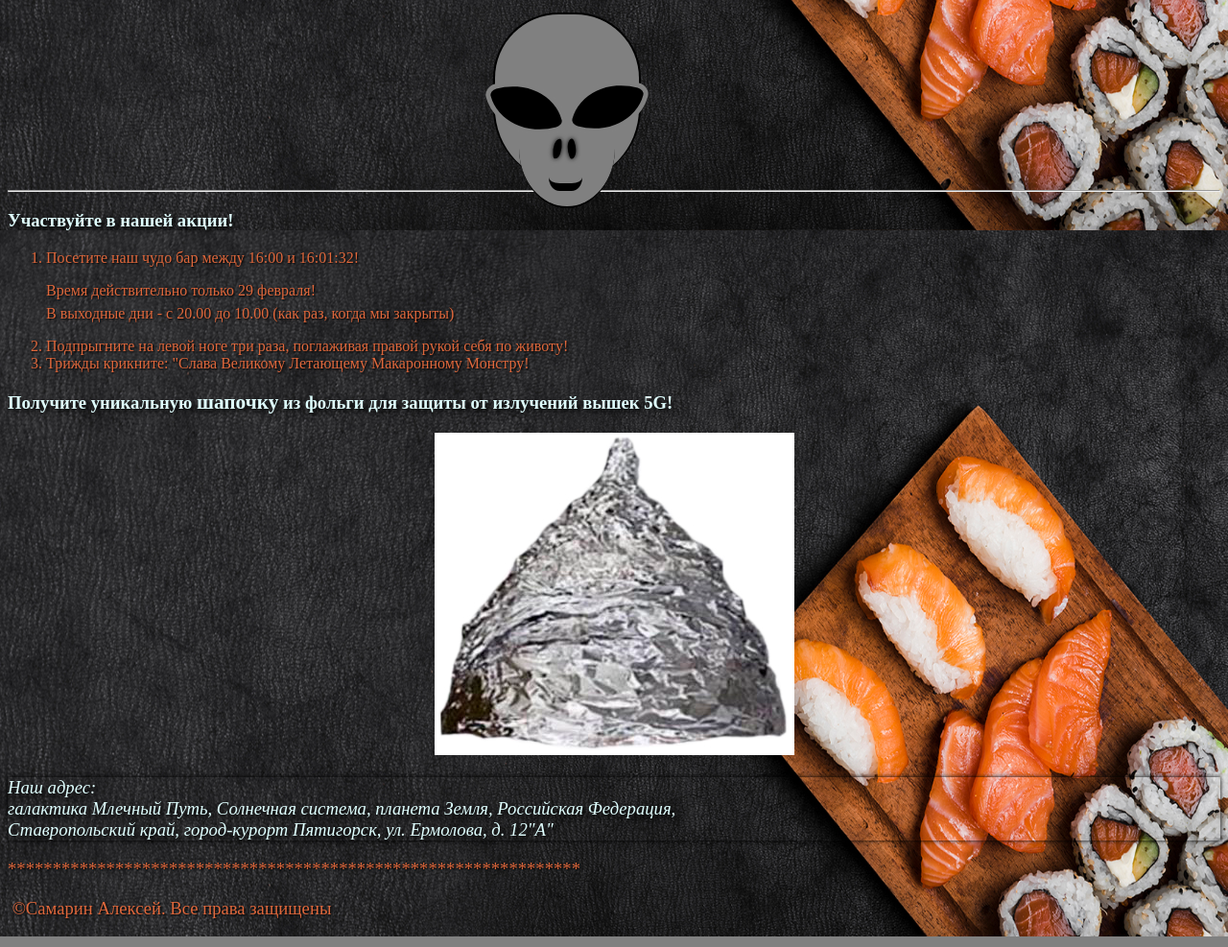
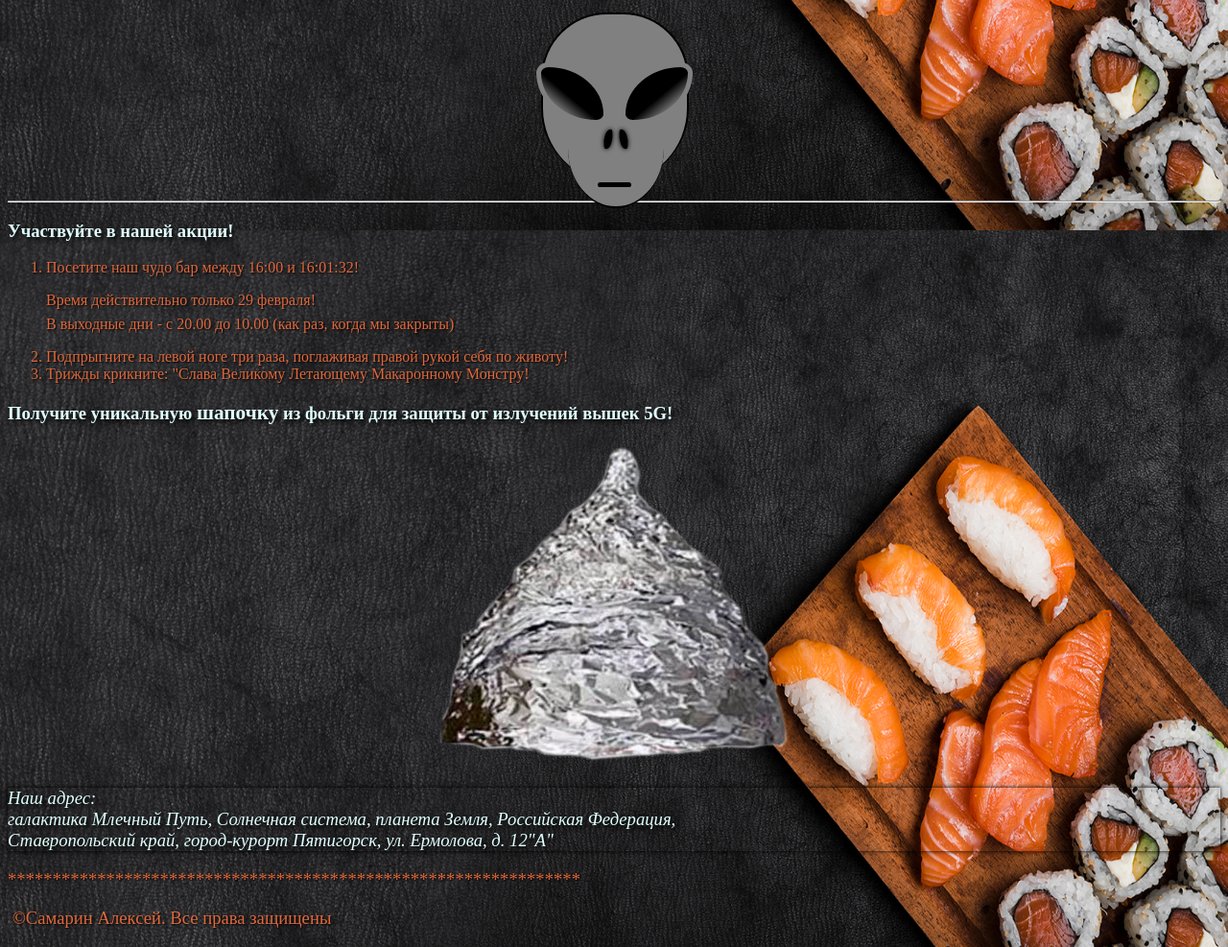
Before and after one commit to Ahila222/-----------------, a plain HTML site: page index.html in a window 1280 px wide. Shown: the part 1360-2347 px from the top of the page at 96% size. Drawn offline with Linux system fonts and the light colour scheme.

Commit message:
V2.0 alien

```diff
--- a/index.html
+++ b/index.html
@@ -70,7 +70,7 @@
 		<footer>
 			<p>Посмотрите наш <a href="pages/pricelist.html" target="_blank">прайс-лист</a></p>
 			<a href="images/maps.gif" download>Чтобы легко нас было найти - карту в помощь!</a>
-			<p class="greeting">Ждем и Вас, инопланетяне!</p>
+			<p class="greeting">Ждем и Вас, инопланетяне!
 				<div class="alien">
 					<div class="alien_head1">
 						<div class="alien_head2">
@@ -79,9 +79,11 @@
 							<div class="alien_left_nose"></div>
 							<div class="alien_right_nose"></div>
 							<div class="alien_mouth"></div>
+							<div class="alien_smile"></div>
 						</div>
 					</div>
 				</div>
+			</p>
 			<hr>
 			<p class="h31"><strong>Участвуйте в нашей акции!</strong></p>
 			<ol><!--создает нумерованный упорядоченный список-->
@@ -96,7 +98,7 @@
 				<li>Трижды крикните: "Слава Великому Летающему Макаронному Монстру!</li>
 			</ol>
 			<p class="h31"><strong>Получите уникальную <span class="bigger">шапочку</span> из фольги для защиты от излучений вышек 5G!</strong></p>
-			<p class="picture1"><img src="images/folga.jpg" title="Шапочка!"></p>
+			<p class="picture1"><img src="images/folga.png" title="Шапочка!"></p>
 			<address class="adres1" id="addres1">Наш адрес:<br>галактика Млечный Путь, Солнечная система, планета Земля, Российская Федерация,<br>Ставропольский край, город-курорт Пятигорск, ул. Ермолова, д. 12"А"</address>
 			<p class="bigger1">****************************************************************</p>
 			<p>&nbsp;&copy;Самарин Алексей. <span>Все права защищены</span></p>
--- a/styles/2.1.css
+++ b/styles/2.1.css
@@ -161,7 +161,7 @@ nav ul li:hover {
 	border-radius: 80px 80px 90px 90px;
 	background-color: grey;
 	position: relative;
-	left: 40%;
+	left: 44%;
 }
 .alien_head2 {
 	width: 100px;
@@ -176,54 +176,79 @@ nav ul li:hover {
 	width: 65px;
 	height: 55px;
 	border-radius: 100% 20%;
-	background-color: black;
-	position: relative;	top: 64px;
-	left: 55px;
-	transform: rotate(15deg);
+	background: linear-gradient(140deg,black 55%, white);
+	position: absolute;
+	top: 25%;
+	left: 55%;
 	border:5px solid grey;
 }
 .alien_right_eye {
-	width: 55px;
-	height: 65px;
-	border-radius: 100% 20%;
-	background-color: black;
-	position: relative;
-	top: -5px;
-	right: 25px;
-	transform: rotate(75deg);
+	width: 65px;
+	height: 55px;
+	border-radius: 20% 100%;
+	background: linear-gradient(220deg,black 55%, white);
+	position: absolute;
+	top: 25%;
+	right: 58%;
 	border:5px solid grey;
-
 }
 .alien_right_nose {
 	width: 10px;
 	height: 20px;
 	border-radius: 100% 20%;
 	background-color: black;
-	position: relative;
-	left: 35px;
-	bottom: 30px;
+	position: absolute;
+	left: 37%;
+	bottom: 30%;
 	transform: rotate(175deg);
 	box-shadow: 0 0 5px black;
 }
 .alien_left_nose {
 	width: 10px;
 	height: 20px;
-	border-radius: 100% 20%;
+	border-radius: 20% 100%;
 	background-color: black;
-	position: relative;
-	left: 50px;
-	top: -10px;
-	transform: rotate(340deg);
+	position: absolute;
+	right: 37%;
+	bottom: 30%;
+	transform: rotate(185deg);
 	box-shadow: 0 0 5px black;
 }
 .alien_mouth {
 	width: 35px;
-	height: 20px;
+	height: 5px;
 	border-radius: 80px/100px;
-	border-bottom: 8px solid black;
-	border-top: none;
-	background-color: grey;
-	position: relative;
+	background-color: black;
+	position: absolute;
 	left: 31%;
-	bottom: 12%;
+	bottom: 10%;
 }
+.alien_smile {
+	width: 40px;
+	height: 30px;
+	border-radius: 15px;
+	border-bottom: 5px solid black;
+	background-color: gray;
+	position: absolute;
+	left: 29%;
+	bottom: 10%;
+	display: none;
+}
+.alien:hover .alien_head1 .alien_head2 .alien_smile {
+	display: block;
+}
+.alien:hover .alien_head1 .alien_head2 .alien_mouth {
+	display: none;
+}
+
+@keyframes Morganie {
+	from {transform: scale(1);}
+	49% {transform: scaleY(1);}
+	50% {transform: scaleY(0.1);}
+	51% {transform: scale(1);}
+	to {transform: scaleY(1);}
+}
+
+.alien_left_eye, .alien_right_eye {
+	animation: Morganie 8s infinite;
+}
```
Also changed, not shown: images/folga.jpg (deleted), images/folga.png (added).
